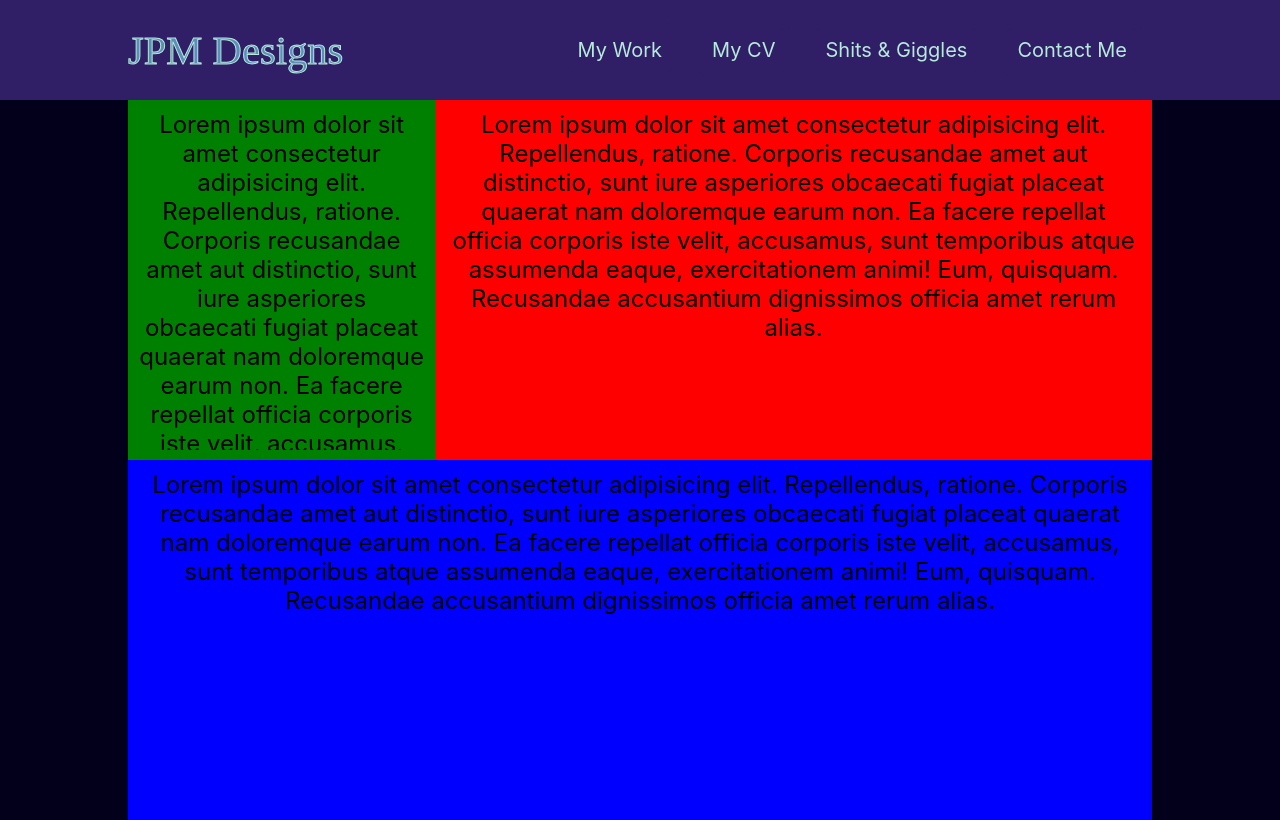
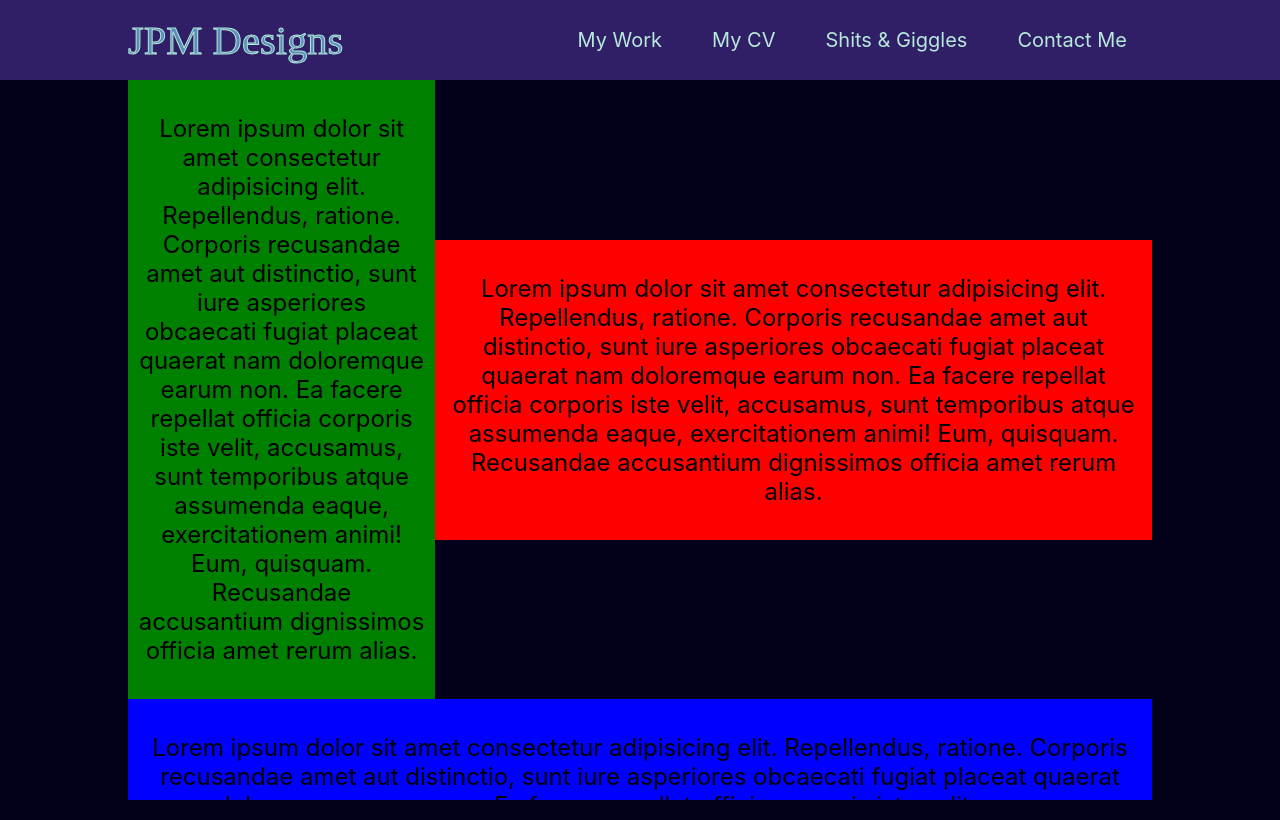
Before and after one commit to JPMurdie/jpmurdie.com, a React (Create React App) app: page / in a window 1280 px wide. Built offline with nearby package versions, Linux system fonts and the light colour scheme.

Commit message:
fixed margin issues on box layout for About.js

```diff
--- a/src/components/NavStyles.js
+++ b/src/components/NavStyles.js
@@ -6,6 +6,7 @@ export const NavHeader = styled.div`
   //BASED STYLINGS
   ${flexy({ jc: "space-between" })}
   ${fontSize(1.6, 1, 2)}
+  box-sizing: border-box;
   min-height: 10vh;
   padding: 1rem 10%;
   background-color: var(--feature-background);
@@ -76,6 +77,7 @@ export const NavHeader = styled.div`
       background-color: var(--feature-background);
       background-color: var(--feature-background);
       transform: translateY(100%);
+      z-index: 1;
       a {
         ${fontSize(2, 2, 3)}
       }
--- a/src/components/PageStyles.js
+++ b/src/components/PageStyles.js
@@ -5,10 +5,10 @@ export const PageContainer = styled.div`
   //STANDARD PAGE CONTAINER
   ${flexy("center")}
   height: 90vh;
+  box-sizing: border-box;
   //PAGE CONTAINER MEDIA QUERIES
-  @media only screen and (max-width: 1023px) and (max-height: 900px) {
+  @media only screen and (max-width: 1023px), screen and (max-height: 900px) {
     min-height: 90vh;
-    overflow: scroll;
     overflow-y: scroll;
   }
 `;
@@ -20,7 +20,6 @@ export const Three_T4_8B12 = styled.div`
   height: 90vh;
   width: 100%;
   padding: 0 10%;
-  box-sizing: border-box;
   ${flexy("center")};
   flex-direction: row;
   flex-wrap: wrap;
@@ -32,30 +31,33 @@ export const Three_T4_8B12 = styled.div`
     box-sizing: inherit;
     overflow: hidden;
     min-height: 300px;
-    max-height: 50%;
+    height: auto;
   }
   //BOX1
   .box1 {
     background: green;
     width: 30%;
-    height: 50%;
   }
   //BOX2
   .box2 {
     background: red;
     width: 70%;
-    height: 50%;
   }
   //BOX3
   .box3 {
     background: blue;
     width: 100%;
-    height: 50%;
   }
   //ABOUTPAGE LAYOUT MEDIA QUERIES
   @media only screen and (max-width: 1023px) {
-    height: auto;
+    min-height: 100%;
+    margin-bottom: 2rem;
     //BOXES
+    .box1,
+    .box2,
+    .box3 {
+      margin-bottom: 2rem;
+    }
     //BOX1
     .box1 {
       ${flexy("center")};
--- a/src/pages/About.js
+++ b/src/pages/About.js
@@ -59,6 +59,7 @@ const ContentContainer = styled.div`
   height: 100%;
   padding: 1rem;
   p {
+    box-sizing: border-box;
     height: 100%;
     overflow: hidden;
     flex-shrink: 1;
```
